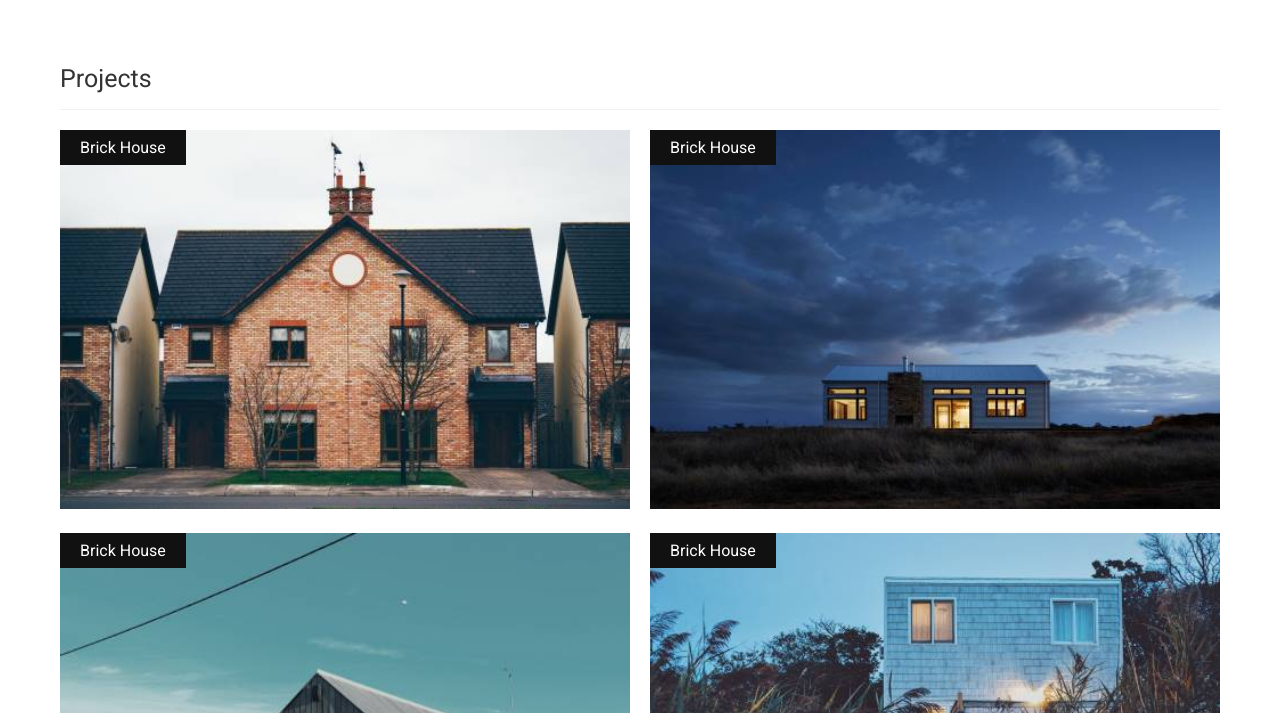
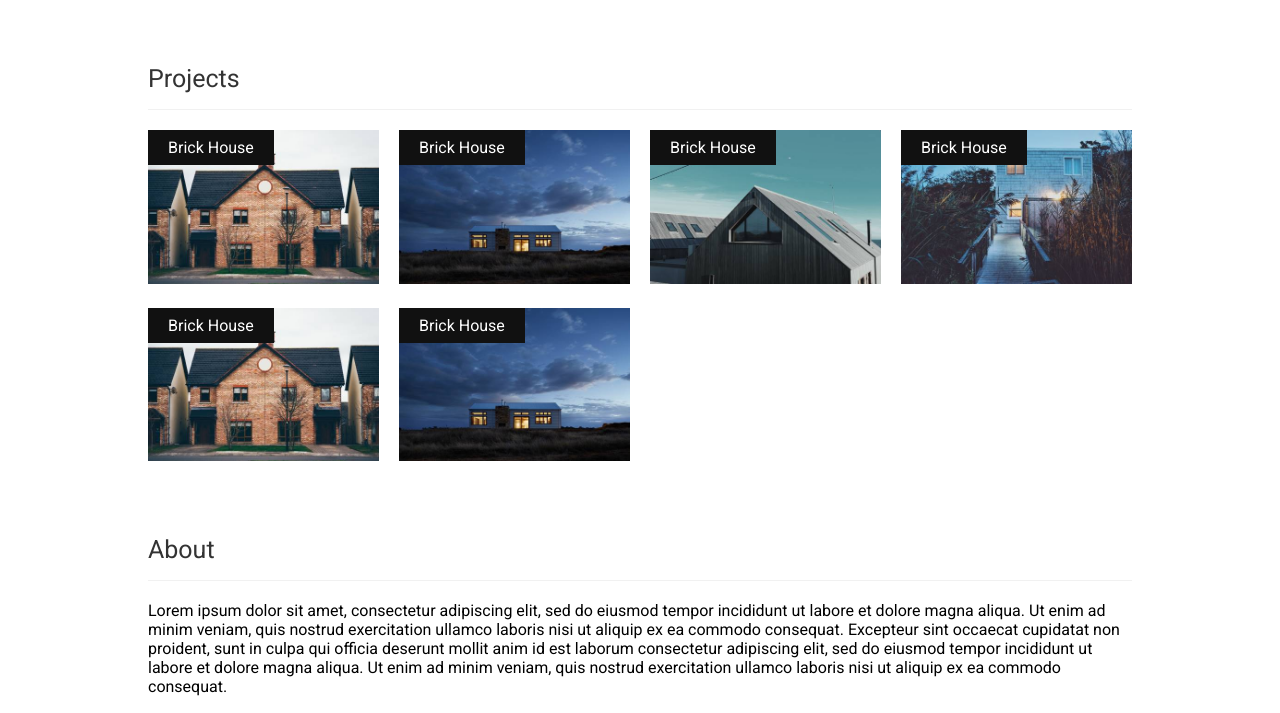
Before and after one commit to Hamidrezahaji/BR-Architects, a plain HTML site: page index.html in a window 1280 px wide. Shown: the part 733-1446 px from the top of the page. Drawn offline with Linux system fonts and the light colour scheme.

Commit message:
Version 1.0.2

```diff
--- a/css/style.css
+++ b/css/style.css
@@ -15,7 +15,7 @@ html {
     display: table;
 }
 .container {
-    max-width: 1200px;
+    max-width: 1024px;
     margin: 0 auto;
 padding: 0 20px;}
 * h2 {
@@ -213,7 +213,7 @@ footer p {
         padding: 0 10px;
     }
 }
-@media screen and (min-width:1400px) {
+@media screen and (min-width:1024px) {
     .nav-ul {
         display: block;
     }
```
